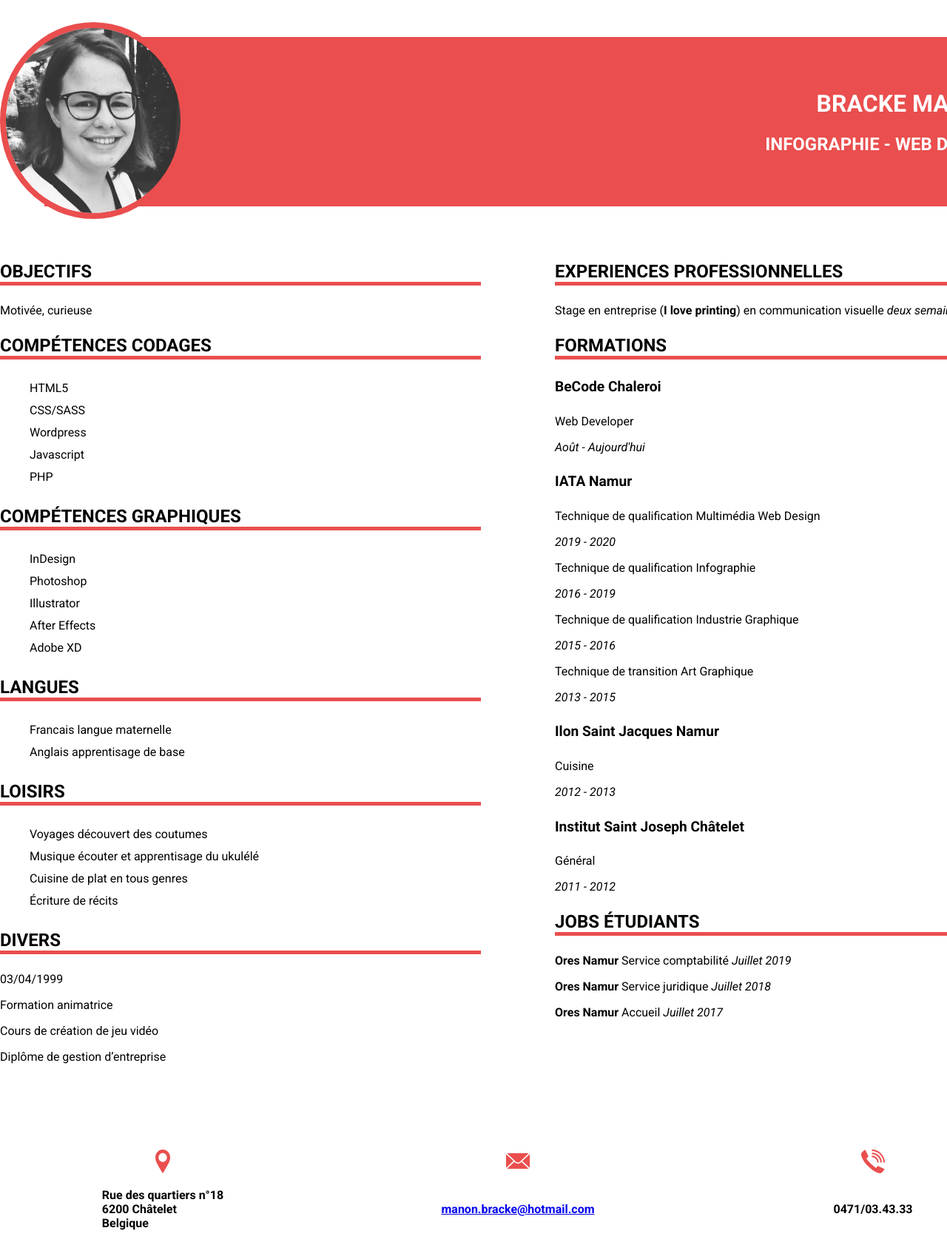
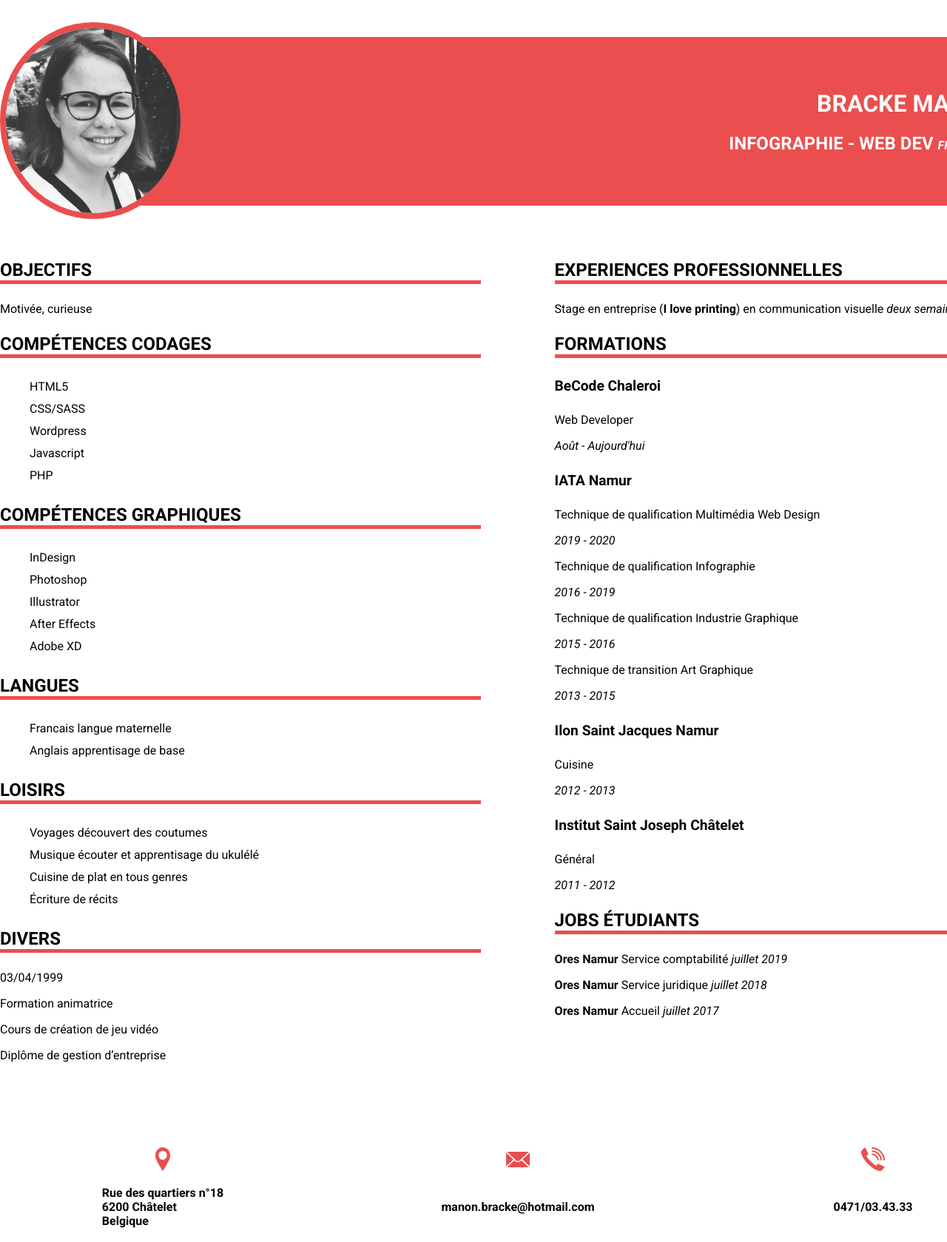
Before and after one commit to ManonBracke/CV, a plain HTML site: page index.html in a window 1280 px wide. Shown: the top 1679 px of the page at 74% size. Drawn offline with Linux system fonts and the light colour scheme.

Commit message:
Modification + Mis a jour 1

```diff
--- a/assets/sass/style.scss
+++ b/assets/sass/style.scss
@@ -18,6 +18,9 @@ h2{
     text-transform: uppercase;
     font-size: 1.5rem;
     color: #fff;
+    em{
+        font-size: 1rem;
+    }
 }
 h3{
     border-bottom: #ea4e4e 5px solid;
@@ -29,7 +32,7 @@ h4{
 }
 /*--------Section--------*/
 #info2{
-    padding-top: 100px;
+    padding-top: 6.2rem;
 }
 /*--------Liste--------*/
 ul li{
@@ -40,12 +43,12 @@ ul li{
 .grid{
     display: grid;
     grid-template-columns: 1fr 1fr;
-    grid-column-gap: 100px;
+    grid-column-gap: 6.2rem;
 }
 .grid2{
     display: grid;
     grid-template-columns: 1fr 1fr 1fr;
-    grid-column-gap: 40px;
+    grid-column-gap: 2.5rem;
     align-items: center;
     justify-items: center;
 }
@@ -57,18 +60,22 @@ ul li{
 .color{
     background:#ea4e4e;
     text-align: right;
-    padding: 50px;
-    margin-bottom: 50px;
-    margin-top: 50px;
-    margin-left: 60px;
+    padding: 3.1rem;
+    margin-bottom: 3.1rem;
+    margin-top: 3.1rem;
+    margin-left: 4rem;
 }
 .bold{
     font-weight: bold;
 }
 .photo{
     border: #ea4e4e 8px solid;
-    border-radius: 50%;
+    border-radius: 100%;
     text-align: left;
     float: left;
-    margin-top: -20px;
+    margin-top: -1.2rem;
 }
+a:link, a:visited{
+    color: black;
+    text-decoration: none;
+}
--- a/index.html
+++ b/index.html
@@ -19,7 +19,8 @@
             </div>
             <div class="color">
                 <h1> Bracke Manon</h1>
-                <h2> Infographie - Web design</h2>
+                <h2> Infographie - Web dev <em>Front end</em>
+                </h2>
             </div>
         </div>
     </header>
@@ -104,9 +105,9 @@
                 </section>
                 <section id="jobs">
                     <h3>Jobs étudiants</h3>
-                    <p><strong>Ores Namur</strong> Service comptabilité <em>Juillet 2019</em></p>
-                    <p><strong>Ores Namur</strong> Service juridique <em>Juillet 2018</em></p>
-                    <p><strong>Ores Namur</strong> Accueil <em>Juillet 2017</em></p>
+                    <p><strong>Ores Namur</strong> Service comptabilité <em>juillet 2019</em></p>
+                    <p><strong>Ores Namur</strong> Service juridique <em>juillet 2018</em></p>
+                    <p><strong>Ores Namur</strong> Accueil <em>juillet 2017</em></p>
                 </section>
             </div>
         </div>
```
Also changed, not shown: assets/css/style.css, 1 other file.
